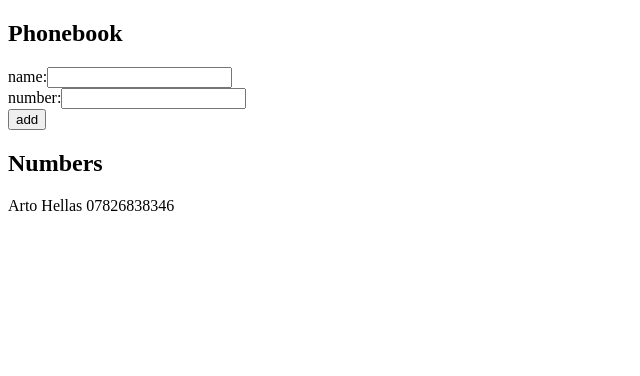
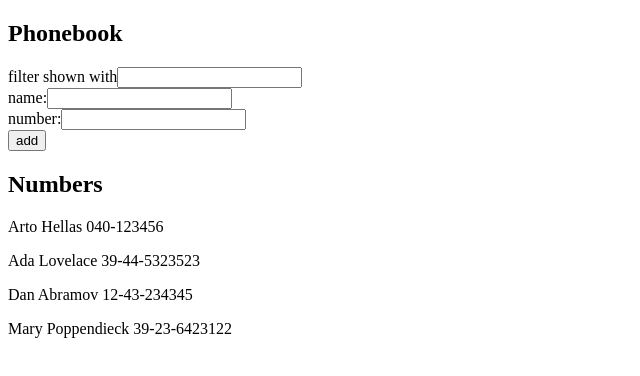
Before and after one commit to sebwylleman/fullstack-open, a React (Vite) app in the folder part02/phonebook/: page / in a window 1280 px wide. Shown: the top 376 px of the page, without its empty margins (0-640 px from the left). Built offline with nearby package versions, Linux system fonts and the light colour scheme.

Commit message:
feature: exercise 2.9

```diff
--- a/part02/phonebook/src/App.jsx
+++ b/part02/phonebook/src/App.jsx
@@ -2,14 +2,24 @@
 
 const App = () => {
   const [persons, setPersons] = useState([
-    { name: "Arto Hellas", number: "07826838346" },
+    { name: "Arto Hellas", number: "040-123456", id: 1 },
+    { name: "Ada Lovelace", number: "39-44-5323523", id: 2 },
+    { name: "Dan Abramov", number: "12-43-234345", id: 3 },
+    { name: "Mary Poppendieck", number: "39-23-6423122", id: 4 },
   ]);
   const [newName, setNewName] = useState("");
   const [newNumber, setNewNumber] = useState("");
+  const [stringSearch, setStringSearch] = useState("");
+  const [showAll, setShowAll] = useState(true);
 
   const handleNameChange = (event) => setNewName(event.target.value);
 
   const handleNumChange = (event) => setNewNumber(event.target.value);
+
+  const handleStringSearch = (event) => {
+    setStringSearch(event.target.value);
+    setShowAll(false);
+  };
 
   const addPerson = (event) => {
     event.preventDefault();
@@ -25,11 +35,19 @@
     setNewName("");
   };
 
-  console.log(persons);
+  const personsToShow = showAll
+    ? persons
+    : persons.filter((person) =>
+        person.name.toLowerCase().includes(stringSearch.toLowerCase())
+      );
 
   return (
     <div>
       <h2>Phonebook</h2>
+      <div>
+        filter shown with
+        <input value={stringSearch} onChange={handleStringSearch} />
+      </div>
       <form onSubmit={addPerson}>
         <div>
           name:
@@ -45,7 +63,7 @@
       </form>
       <h2>Numbers</h2>
 
-      {persons.map((person) => (
+      {personsToShow.map((person) => (
         <p key={person.name}>
           {person.name} {person.number}
         </p>
```
